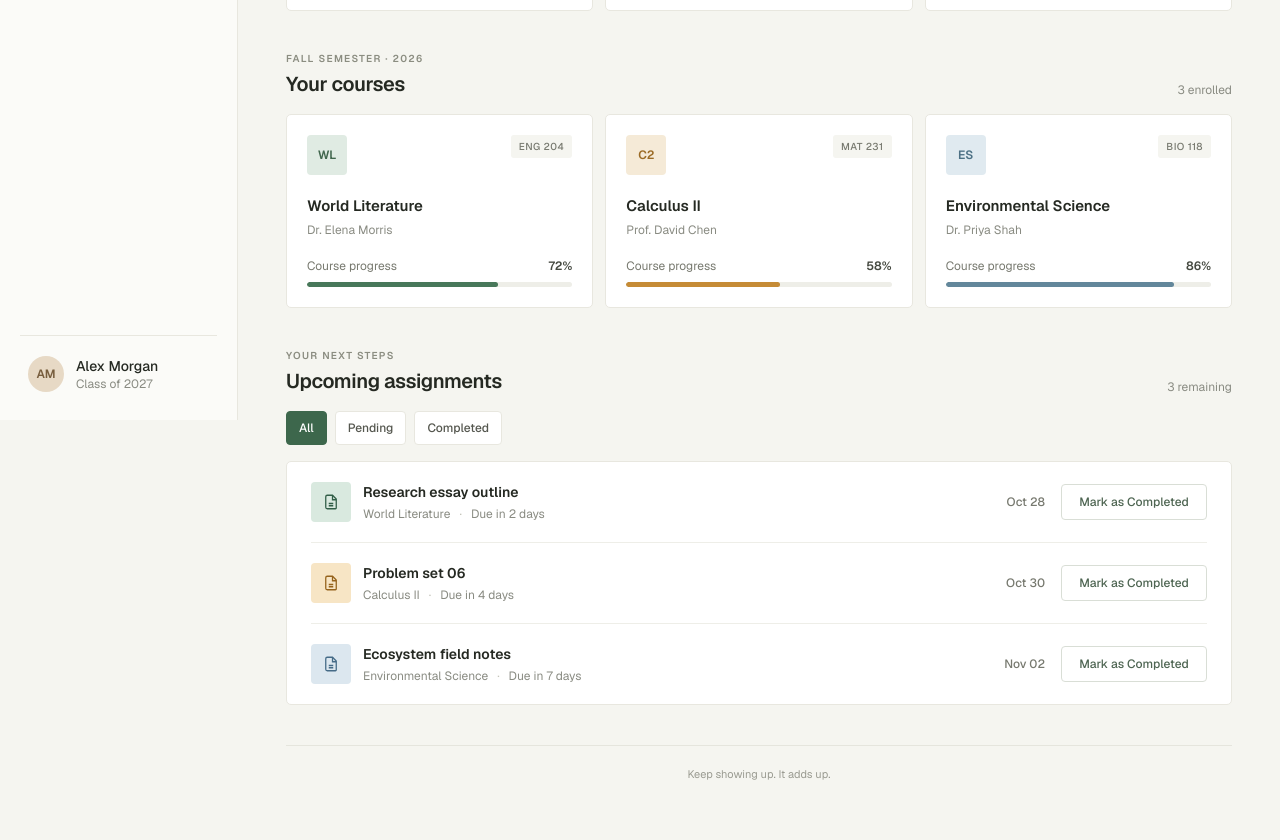
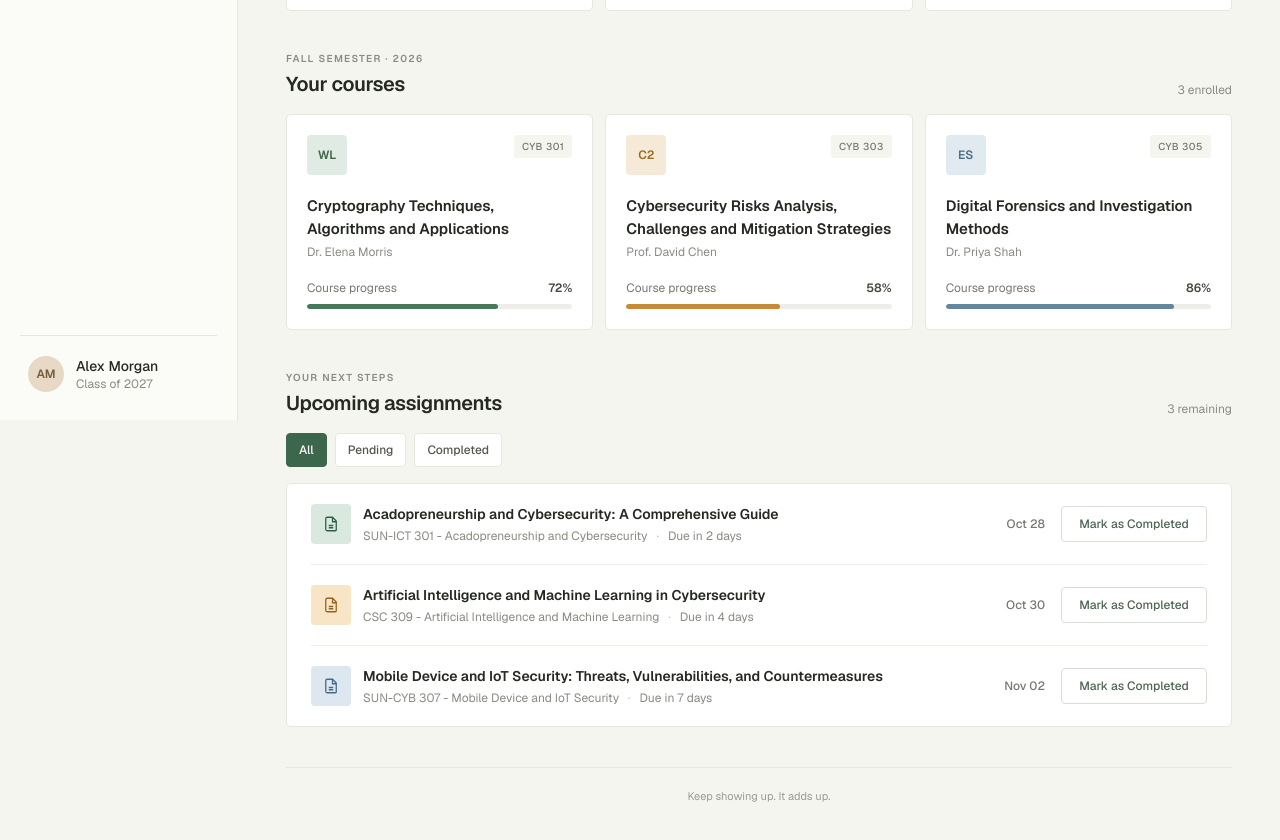
Before and after one commit to Maryambakare/student-dashboard, a Next.js app in the folder myfirstapp/: page / in a window 1280 px wide. Shown: the part 380-1220 px from the top of the page. Built offline with nearby package versions, Linux system fonts and the light colour scheme.

Commit message:
feat: update courses and assignments sections

```diff
--- a/myfirstapp/app/page.tsx
+++ b/myfirstapp/app/page.tsx
@@ -28,8 +28,8 @@ interface SummaryCardProps {
 const initialAssignments: Assignment[] = [
   {
     id: 1,
-    title: "Research essay outline",
-    course: "World Literature",
+    title: "Acadopreneurship and Cybersecurity: A Comprehensive Guide",
+    course: "SUN-ICT 301 - Acadopreneurship and Cybersecurity",
     dueDate: "Oct 28",
     dueLabel: "Due in 2 days",
     color: "bg-[#d9e9df] text-[#315e47]",
@@ -37,8 +37,8 @@ const initialAssignments: Assignment[] = [
   },
   {
     id: 2,
-    title: "Problem set 06",
-    course: "Calculus II",
+    title: "Artificial Intelligence and Machine Learning in Cybersecurity",
+    course: "CSC 309 - Artificial Intelligence and Machine Learning",
     dueDate: "Oct 30",
     dueLabel: "Due in 4 days",
     color: "bg-[#f7e5c5] text-[#95631c]",
@@ -46,8 +46,8 @@ const initialAssignments: Assignment[] = [
   },
   {
     id: 3,
-    title: "Ecosystem field notes",
-    course: "Environmental Science",
+    title: "Mobile Device and IoT Security: Threats, Vulnerabilities, and Countermeasures",
+    course: "SUN-CYB 307 - Mobile Device and IoT Security",
     dueDate: "Nov 02",
     dueLabel: "Due in 7 days",
     color: "bg-[#dce7ef] text-[#456b87]",
@@ -57,8 +57,8 @@ const initialAssignments: Assignment[] = [
 
 const courses = [
   {
-    name: "World Literature",
-    code: "ENG 204",
+    name: "Cryptography Techniques, Algorithms and Applications",
+    code: "CYB 301",
     instructor: "Dr. Elena Morris",
     progress: 72,
     color: "bg-[#48785a]",
@@ -66,8 +66,8 @@ const courses = [
     badge: "bg-[#e0ebe3] text-[#41664d]",
   },
   {
-    name: "Calculus II",
-    code: "MAT 231",
+    name: "Cybersecurity Risks Analysis, Challenges and Mitigation Strategies",
+    code: "CYB 303",
     instructor: "Prof. David Chen",
     progress: 58,
     color: "bg-[#c58b36]",
@@ -75,8 +75,8 @@ const courses = [
     badge: "bg-[#f5ead7] text-[#9b6b25]",
   },
   {
-    name: "Environmental Science",
-    code: "BIO 118",
+    name: "Digital  Forensics and Investigation Methods",
+    code: "CYB 305",
     instructor: "Dr. Priya Shah",
     progress: 86,
     color: "bg-[#63879b]",
```
